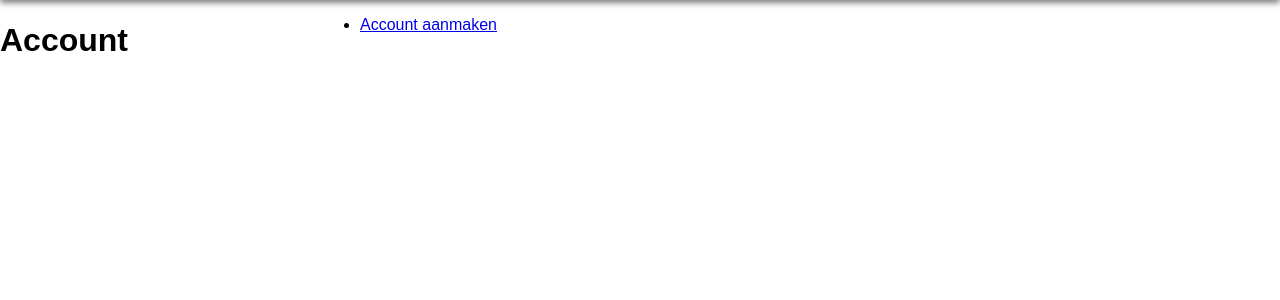
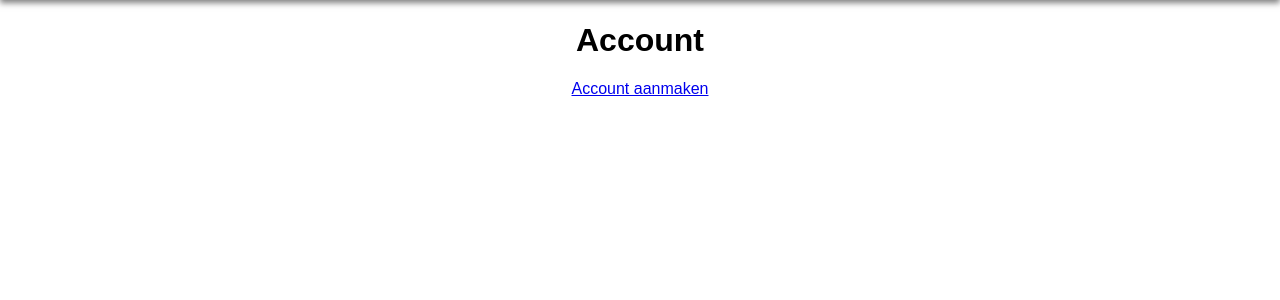
Before and after one commit to Jasirabdikarim/E3T, a PHP site: page /account.php in a window 1280 px wide. Shown: the part 105-405 px from the top of the page. Run offline with PHP 8.4, Linux system fonts and the light colour scheme; the visitor is signed in with stand-in values (Sample User, id 1).

Commit message:
Changed style.css for account.php

```diff
--- a/account.php
+++ b/account.php
@@ -26,6 +26,7 @@
                 </nav>
             </header>
             <main>
+                <div id="accountMenu">
                     <h1>Account</h1>
                     <ul>
                         <?php
@@ -34,6 +35,7 @@
                             }
                         ?>
                     </ul>
+                </div>
             </main>
         </body>
     </html>
--- a/css/style.css
+++ b/css/style.css
@@ -157,3 +157,17 @@ footer {
     margin-left: 20%;
     margin-top: 5%;
 }
+
+#accountMenu{
+    grid-column: 2/4;
+    margin: auto;
+    display: flex;
+    align-items: center;
+    flex-direction: column;
+}
+
+#accountMenu ul{
+    list-style-type: none;
+    margin: auto;
+    padding: 0;
+}
```
Lines whose indentation alone changed are shown as unchanged.
